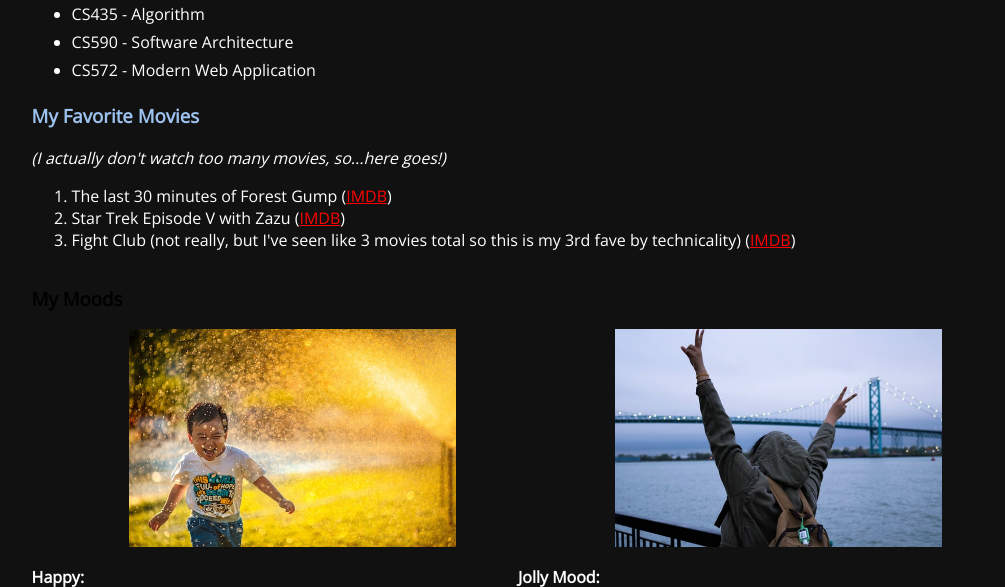
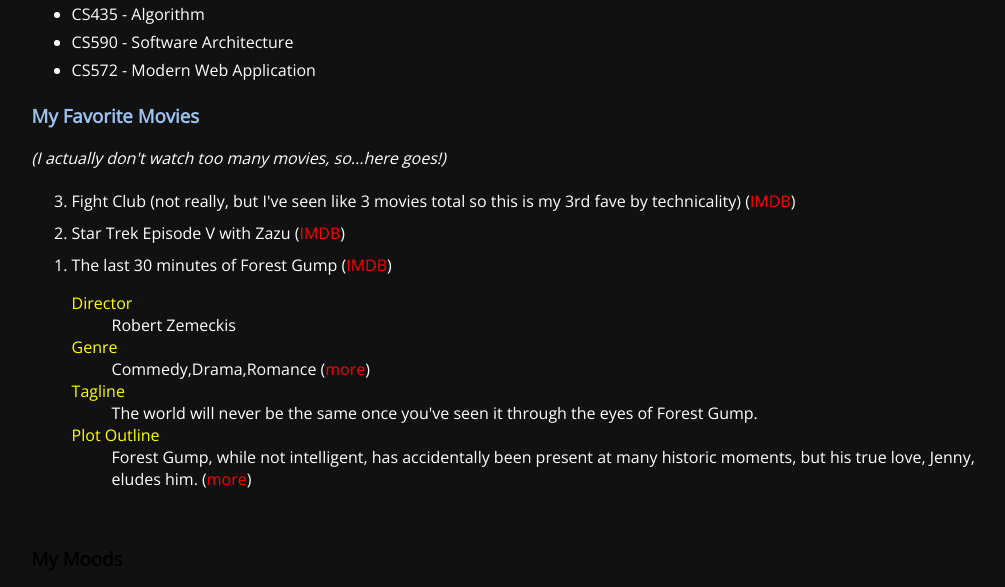
Before and after one commit to gopalkunwar/gopalkunwar.github.io, a web app: file aboutme.html in a window 1280 px wide. Shown: the part 351-938 px from the top of the page, without its empty margins (122-1127 px from the left). Run offline with its HTML, style and script files only (its server is not run), Linux system fonts and the light colour scheme.

Commit message:
aboutme updated

```diff
--- a/aboutme.html
+++ b/aboutme.html
@@ -65,7 +65,20 @@
                 <h3>My Favorite Movies</h3>
                 <p>(I actually don't watch too many movies, so...here goes!)</p>
                 <ol>
-                    <li>The last 30 minutes of Forest Gump (<span class="imdb"><a href="https://www.imdb.com/title/tt0109830/" title="The last 30 minutes of Forest Gump" target="_blank">IMDB</a></span>)</li>
+                    <li>The last 30 minutes of Forest Gump (<span class="imdb"><a href="https://www.imdb.com/title/tt0109830/" title="The last 30 minutes of Forest Gump" target="_blank">IMDB</a></span>)
+                        <dl>
+                            <dt>Director</dt>
+                            <dd>Robert Zemeckis</dd>
+                            <dt>Genre</dt>
+                            <dd>Commedy,Drama,Romance (<span class="imdb"><a href="https://www.imdb.com/title/tt0109830/" title="The last 30 minutes of Forest Gump" target="_blank">more</a></span>)</dd>
+                            <dt>Tagline</dt>
+                            <dd>The world will never be the same once you've seen it through the eyes of Forest Gump.</dd>
+                            <dt>Plot Outline</dt>
+                            <dd>Forest Gump, while not intelligent, has accidentally been present at many historic moments, but his true love, Jenny, eludes him. (<span class="imdb"><a href="https://www.imdb.com/title/tt0109830/" title="The last 30 minutes of Forest Gump" target="_blank">more</a></span>)</dd>
+                        </dl>
+
+                    </li>
+
                     <li>Star Trek Episode V with Zazu (<span class="imdb"><a href="https://www.imdb.com/title/tt0098382/" title="Star Trek Episode V with Zazu" target="_blank">IMDB</a></span>)</li>
                     <li>Fight Club (not really, but I've seen like 3 movies total so this is my 3rd fave by
                         technicality) (<span class="imdb"><a href="https://www.imdb.com/title/tt0137523/" title="Fight Club" target="_blank">IMDB</a></span>)</li>
--- a/css/style.css
+++ b/css/style.css
@@ -30,7 +30,11 @@ body.aboutme{background-color: #111;}
       .intro {
         border-bottom: 1px solid #767474;
     }        .courses ul>li, .neighbors ul>li{color:#FFF;}
-    .movies ol{list-style:decimal;color:#FFF;}
+    .movies ol{list-style:decimal;color:#FFF;  display: flex;
+        flex-direction: column-reverse;}
+    .movies ol>li{padding:5px 0;}
+    .movies ol>li>dl>dt{color:yellow;}
+    .movies ol>li>dl>dt>dd{color: #767474;}
     .movies p{font-style: italic;}
     .moods{overflow: hidden;}
     .first{float: left; width: 50%;}
@@ -46,5 +50,14 @@ body.aboutme{background-color: #111;}
         width: 80%;}
 .mood-img img{width:84%; height: auto;}
 .marker{border-bottom: 1px solid #767474;}
-.imdb a, .imdb a:link{color:red; text-decoration: underline;}
+.imdb a, .imdb a:link{color:red; text-decoration: none;}
 .imdb a:hover{color:yellow; text-decoration: underline;}
+ul.movie-details{list-style: none; padding-left: 0;}
+ul.movie-details li{color:yellow;}
+
+ul.movie-item {
+    list-style: none;
+}
+    ul.movie-item li {
+        color: #d1cccc;
+    }
```
